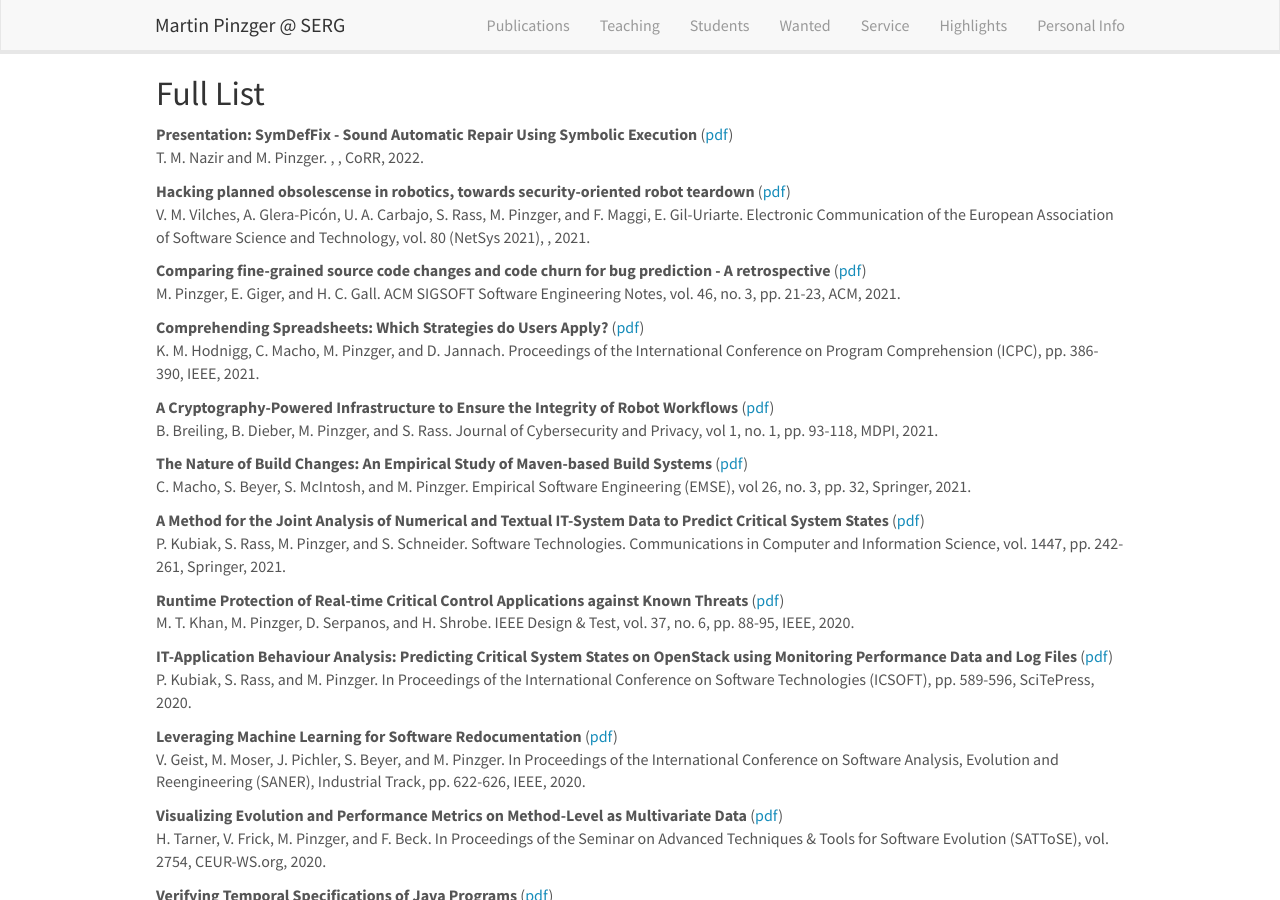
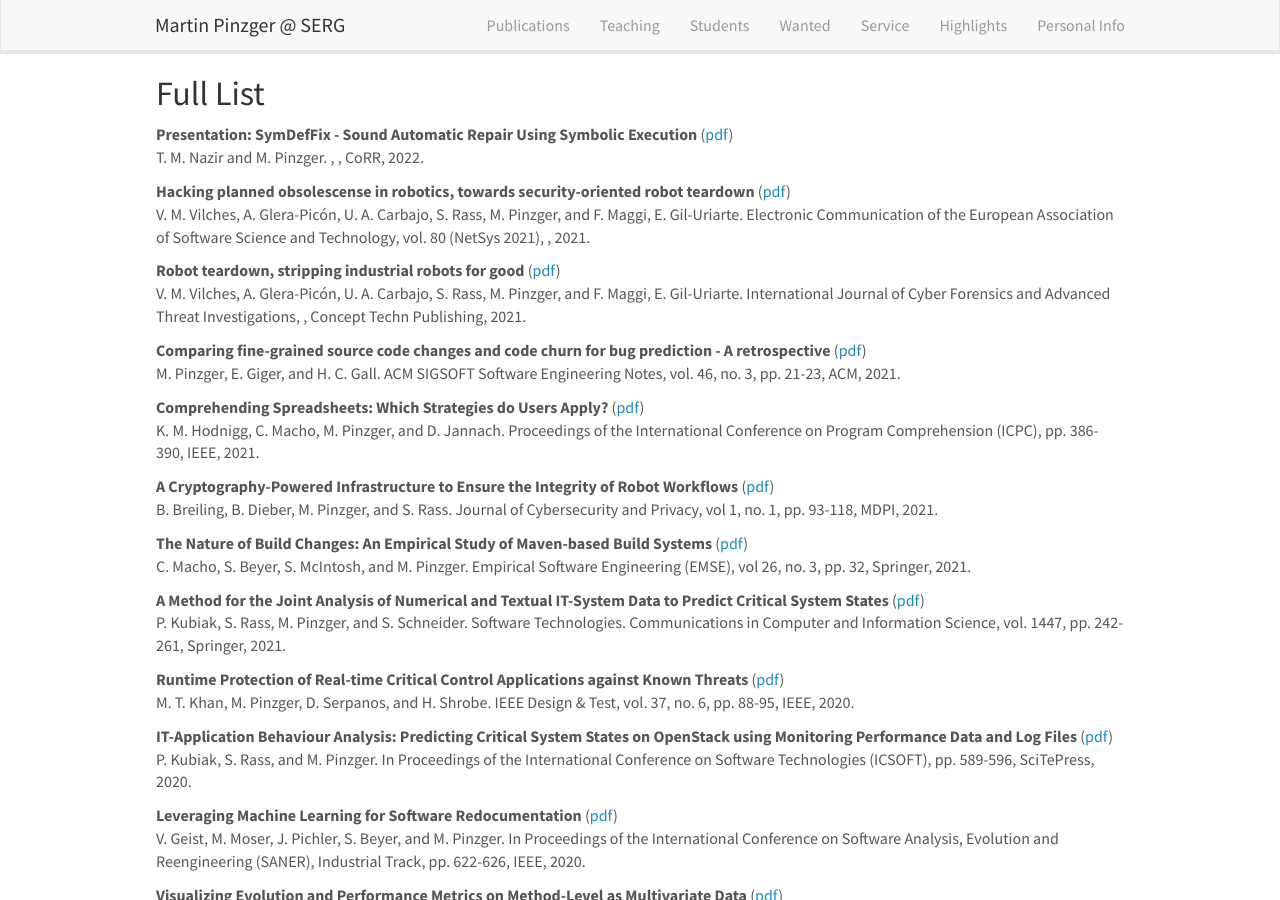
Before and after one commit to pinzger/pinzger.github.io, a Jekyll site: the page built from _pages/publications.md, in a window 1280 px wide and 900 px high, scrolled down 1519 px. Built offline with Jekyll 4.4.1, drawn with Linux system fonts in a browser that asks for light colours; nearby versions of some CDN libraries.

Commit message:
added one more

```diff
--- a/_data/publist.yml
+++ b/_data/publist.yml
@@ -21,6 +21,19 @@
   description:
   link:
     url: ../papers/Vilches2021-hacking.pdf
+    display: pdf
+  highlight:
+
+- title: "Robot teardown, stripping industrial robots for good"
+  image:
+  authors: V. M. Vilches, A. Glera-Picón, U. A. Carbajo, S. Rass, M. Pinzger, and F. Maggi, E. Gil-Uriarte
+  proceedings: International Journal of Cyber Forensics and Advanced Threat Investigations
+  pages:
+  publisher: Concept Techn Publishing
+  year: 2021
+  description:
+  link:
+    url: ../papers/Vilches2021-teardown.pdf
     display: pdf
   highlight:
 
```
Also changed, not shown: 1 other file.
